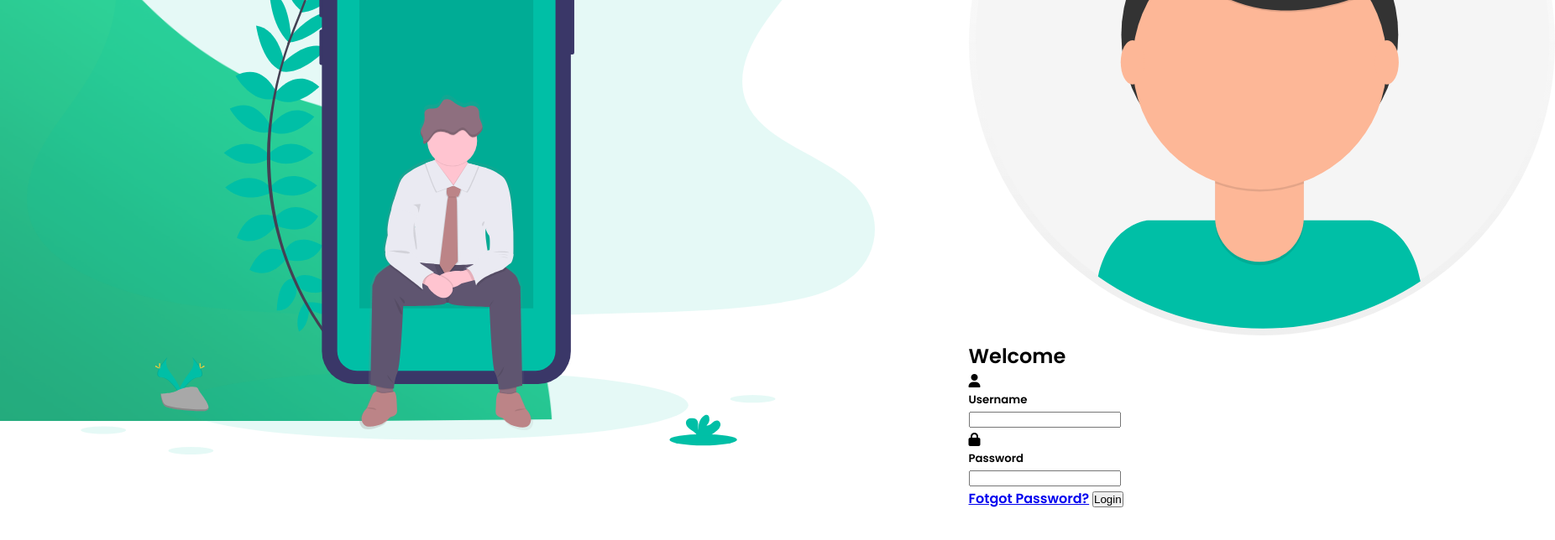
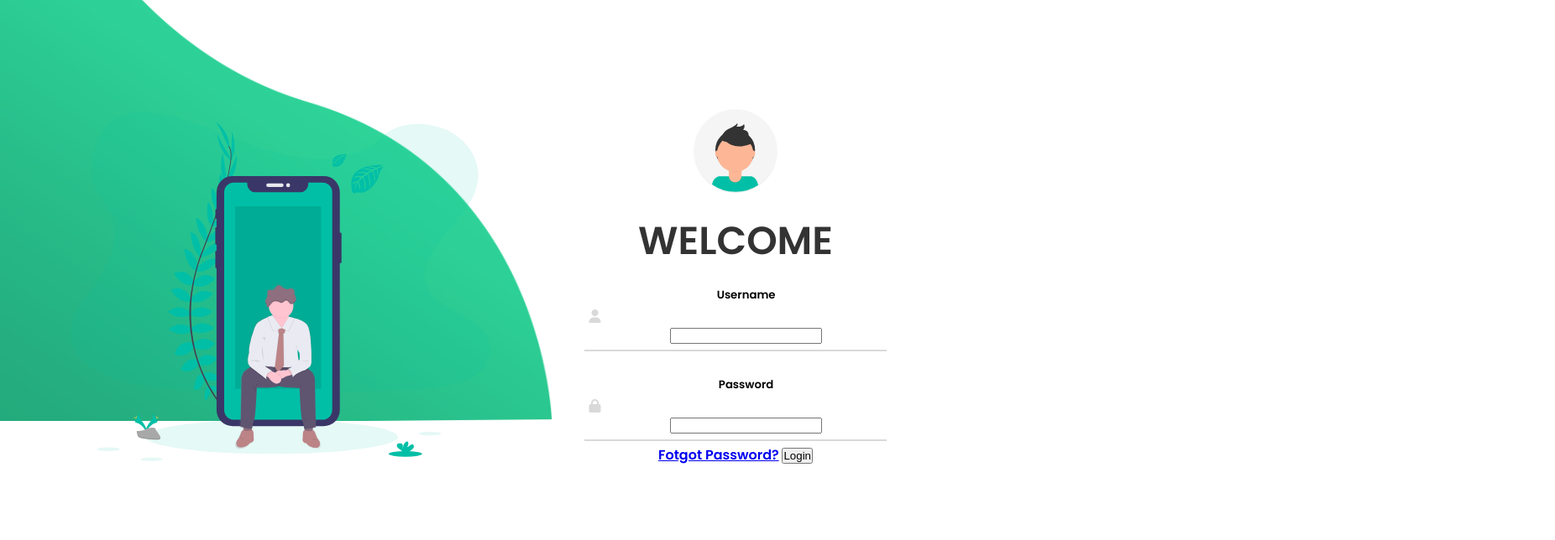
Before and after one commit to mehmetsuci/login-form, a plain HTML site: page index.html in a window 1280 px wide. Shown: the part 298-942 px from the top of the page at 84% size, 1852 px wide, since content can reach past the window. Drawn offline with Linux system fonts and the light colour scheme.

Commit message:
Update style.css

```diff
--- a/index.html
+++ b/index.html
@@ -30,10 +30,10 @@
 
         <div class="login-container">
             <form action="index.html">
-                <img src="images/avatar.svg" alt="avatar">
+                <img class="avatar" src="images/avatar.svg" alt="avatar">
                 <h2>Welcome</h2>
 
-                <div class="input-div">
+                <div class="input-div one">
                     <div class="i">
                         <i class="fas fa-user"></i>
                     </div>
@@ -43,7 +43,7 @@
                     </div>
                 </div>
 
-                <div class="input-div">
+                <div class="input-div two">
                     <div class="i">
                         <i class="fas fa-lock"></i>
                     </div>
--- a/style.css
+++ b/style.css
@@ -2,6 +2,7 @@
   padding: 0;
   margin: 0;
   box-sizing: border-box;
+  /* border: 1px solid; */
 }
 
 body {
@@ -24,3 +25,64 @@ body {
   grid-gap: 7rem;
   padding: 0 2rem;
 }
+
+.img {
+  display: flex;
+  justify-content: flex-end;
+  align-items: center;
+}
+
+.img img {
+  width: 500px;
+}
+
+.login-container {
+  display: flex;
+  align-items: center;
+  text-align: center;
+}
+
+form {
+  width: 360px;
+}
+
+.avatar {
+  width: 100px;
+}
+
+form h2 {
+  font-size: 2.9rem;
+  text-transform: uppercase;
+  margin: 15px 0;
+  color: #333;
+}
+
+.input-div {
+  display: grid;
+  grid-template-columns: 7% 93%;
+  margin: 25px 0;
+  padding: 5px 0;
+  border-bottom: 2px solid #d9d9d9;
+}
+
+.input-div.one {
+  margin-top: 0;
+}
+.input-div.two {
+  margin-bottom: 4px;
+}
+
+.i {
+  display: flex;
+  justify-content: center;
+  align-items: center;
+}
+
+.i i {
+  color: #d9d9d9;
+}
+
+.input-div > div h5 {
+  position: relative;
+  height: 45px;
+}
```
